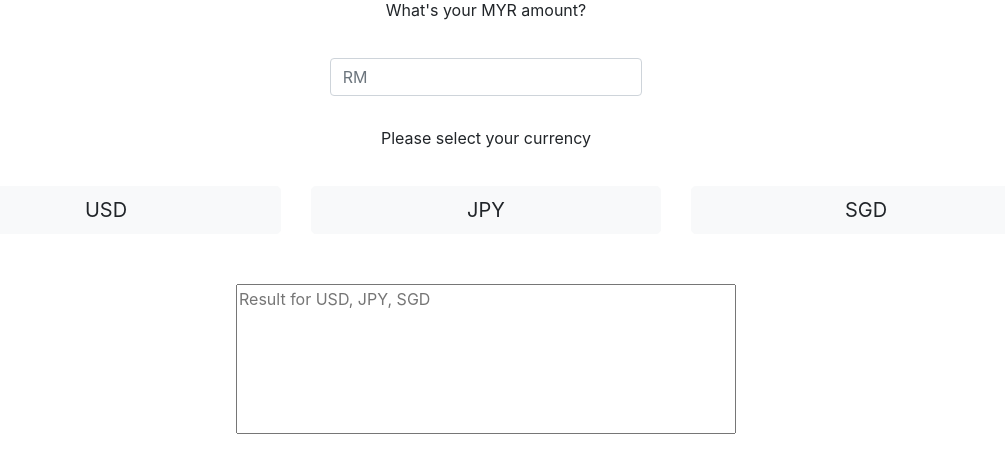
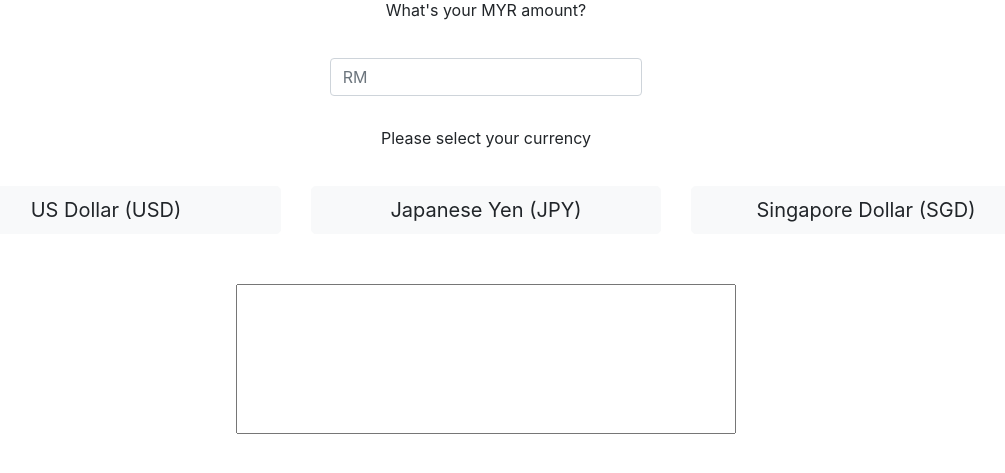
Before and after one commit to lePtrx/currency-conv, a Flask app: template templates/index.html in a window 1280 px wide. Shown: the part 294-767 px from the top of the page, without its empty margins (154-1159 px from the left). Run offline with Flask 2, Linux system fonts and the light colour scheme; the template is opened without the code that fills it, so the values that code supplies are empty; some libraries are stand-ins or nearby versions.

Commit message:
Fixed indentation in HTML

```diff
--- a/templates/index.html
+++ b/templates/index.html
@@ -11,8 +11,8 @@
     <title>Very cool currency converter!</title>
 </head>
 <body>
-    <div class="jumbotron jumbotron-fluid ">
-        <div class="container"></div>
+<div class="jumbotron jumbotron-fluid">
+  <div class="container">
     <h1 class="display-4 text-center">Very cool currency converter!</h1>
   </div>
 </div>
@@ -27,25 +27,25 @@
     </div>
   </div>
 </form>
+
 <p style= "text-align:center;">Please select your currency</p>
 
 <div class="container">
   <div class="row">
     <div class="col-sm text-center">
-                <button type="button" class="btn btn-light btn-lg btn-block">USD</button>
+      <button type="button" class="btn btn-light btn-lg btn-block">US Dollar (USD)</button>
     </div>
     <div class="col-sm text-center">
-                <button type="button" class="btn btn-light btn-lg btn-block">JPY</button>
+      <button type="button" class="btn btn-light btn-lg btn-block">Japanese Yen (JPY)</button>
     </div>
     <div class="col-sm text-center">
-                <button type="button" class="btn btn-light btn-lg btn-block">SGD</button>
+      <button type="button" class="btn btn-light btn-lg btn-block">Singapore Dollar (SGD)</button>
     </div>
   </div>
 </div>
 
 
-    <textarea readonly id="anything"
-    placeholder="Result for USD, JPY, SGD"></textarea>
-
+<textarea readonly id="anything" placeholder="Result for USD, JPY, SGD">
+</textarea>
 </body>
 </html>
```
Lines whose indentation alone changed are shown as unchanged.
